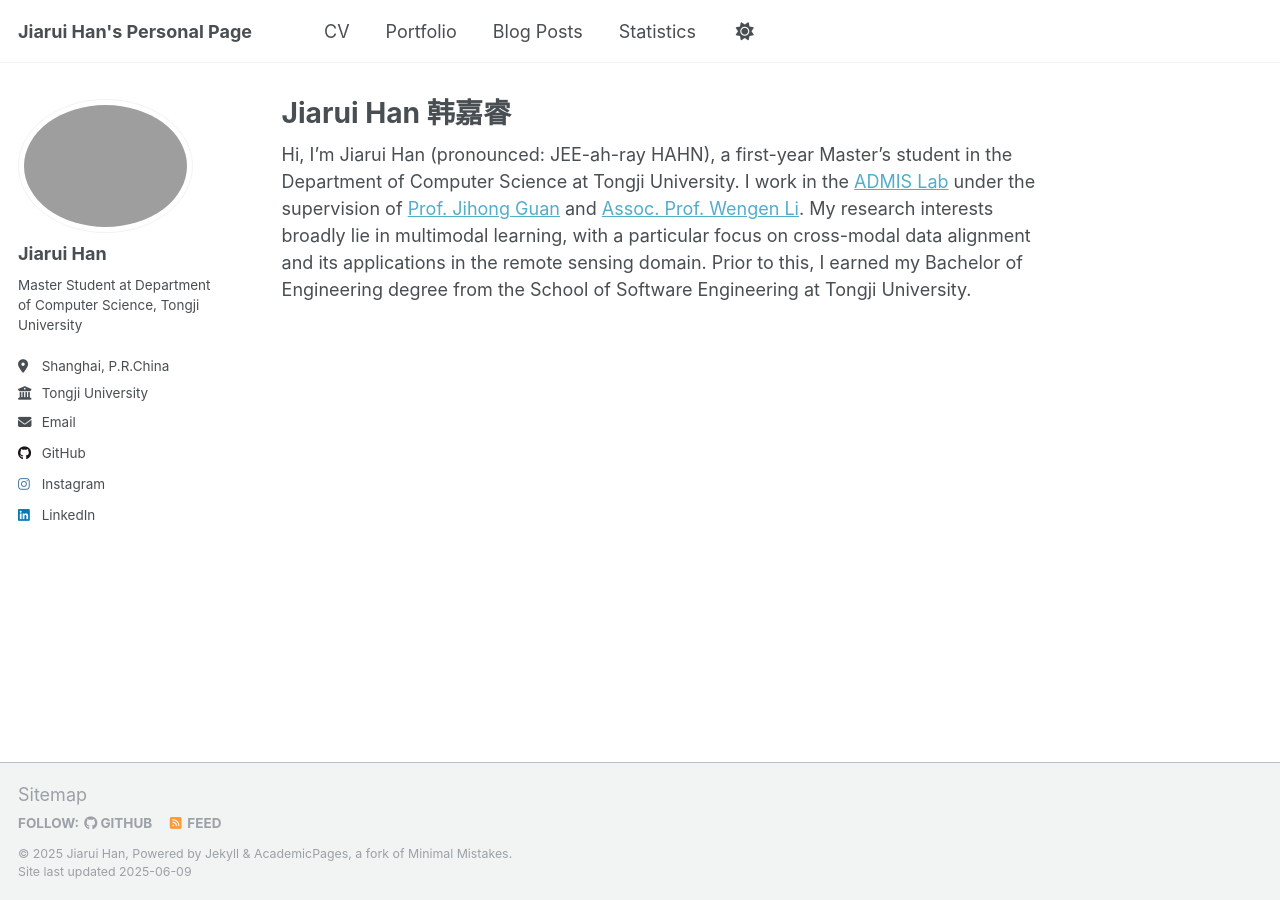
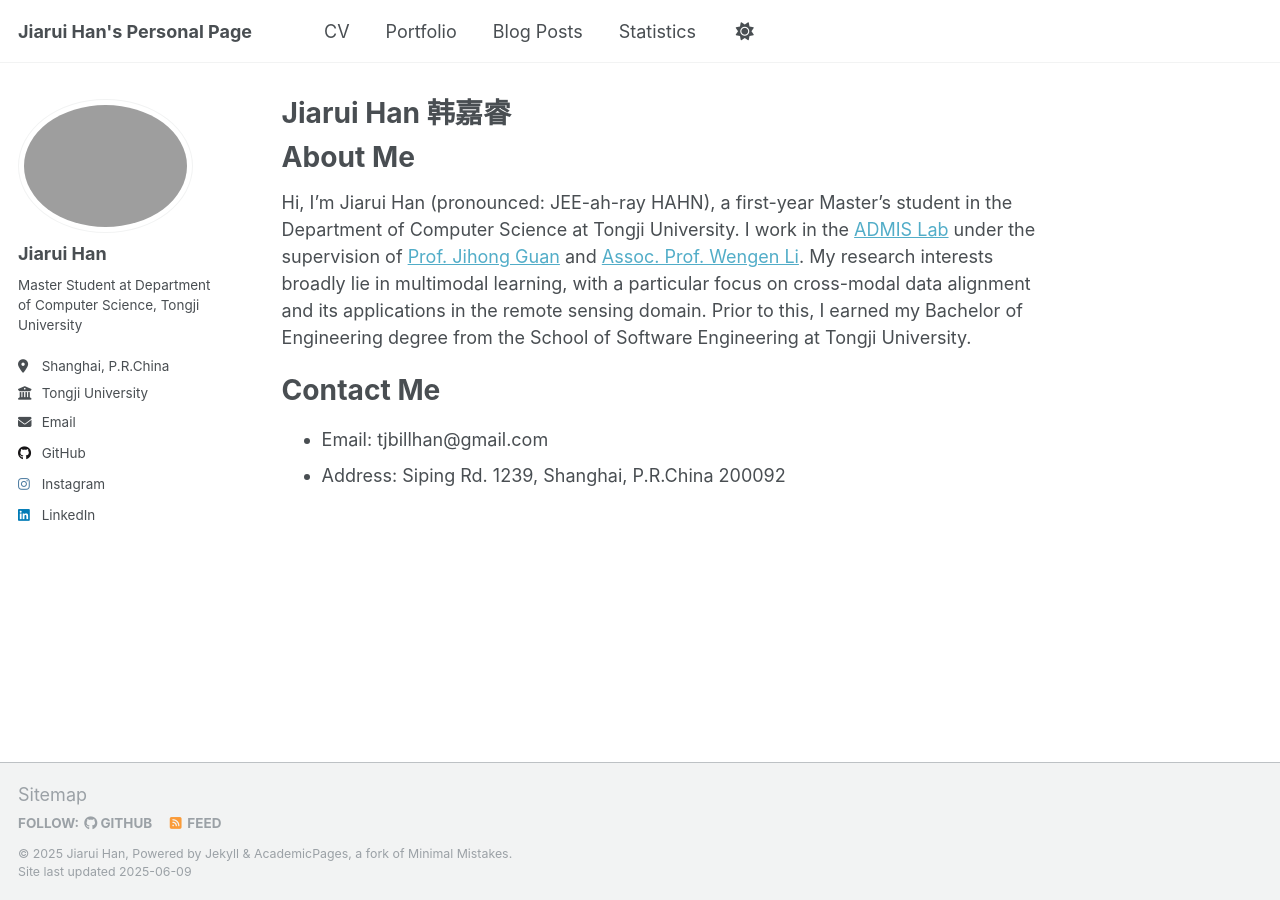
Before and after one commit to BillHan01/BillHan01.github.io, a Jekyll site: the page built from _pages/about.md, in a window 1280 px wide. Built offline with Jekyll 4.4.1, drawn with Linux system fonts in a browser that asks for light colours.

Commit message:
contact changed

```diff
--- a/_pages/about.md
+++ b/_pages/about.md
@@ -7,4 +7,12 @@ redirect_from:
   - /about.html
 ---
 
+About Me
+======
 Hi, I'm Jiarui Han (pronounced: JEE-ah-ray HAHN), a first-year Master's student in the Department of Computer Science at Tongji University. I work in the [ADMIS Lab](https://admis-tongji.github.io/) under the supervision of [Prof. Jihong Guan](https://cs.tongji.edu.cn/info/1061/2814.htm) and [Assoc. Prof. Wengen Li](https://cs.tongji.edu.cn/info/1063/2826.htm). My research interests broadly lie in multimodal learning, with a particular focus on cross-modal data alignment and its applications in the remote sensing domain. Prior to this, I earned my Bachelor of Engineering degree from the School of Software Engineering at Tongji University.
+
+Contact Me
+======
+* Email: tjbillhan@gmail.com
+* Address: Siping Rd. 1239, Shanghai, P.R.China 200092
+<!-- Cao'an Highway 4800, Shanghai, P.R.China 201804 -->
```
